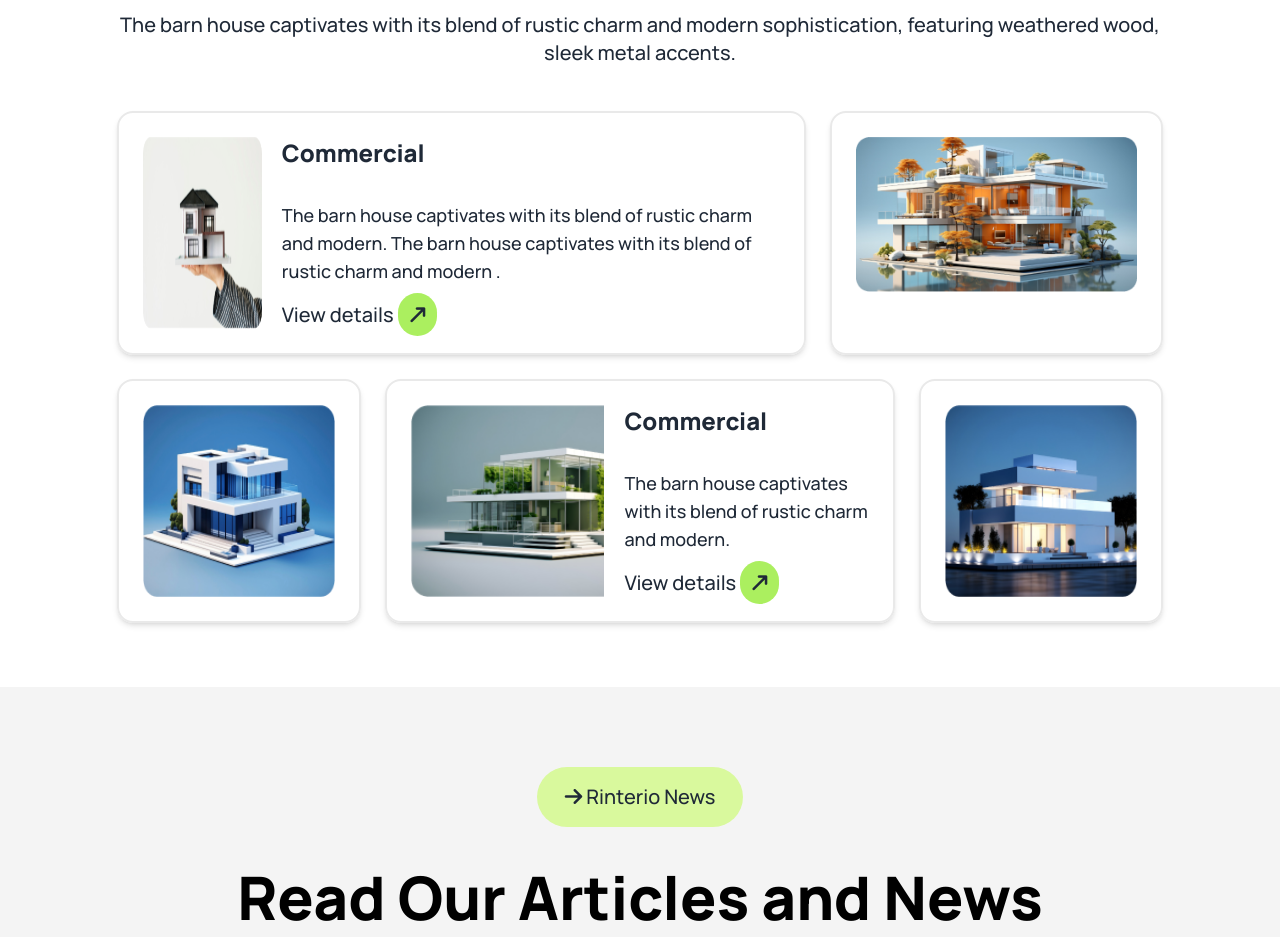
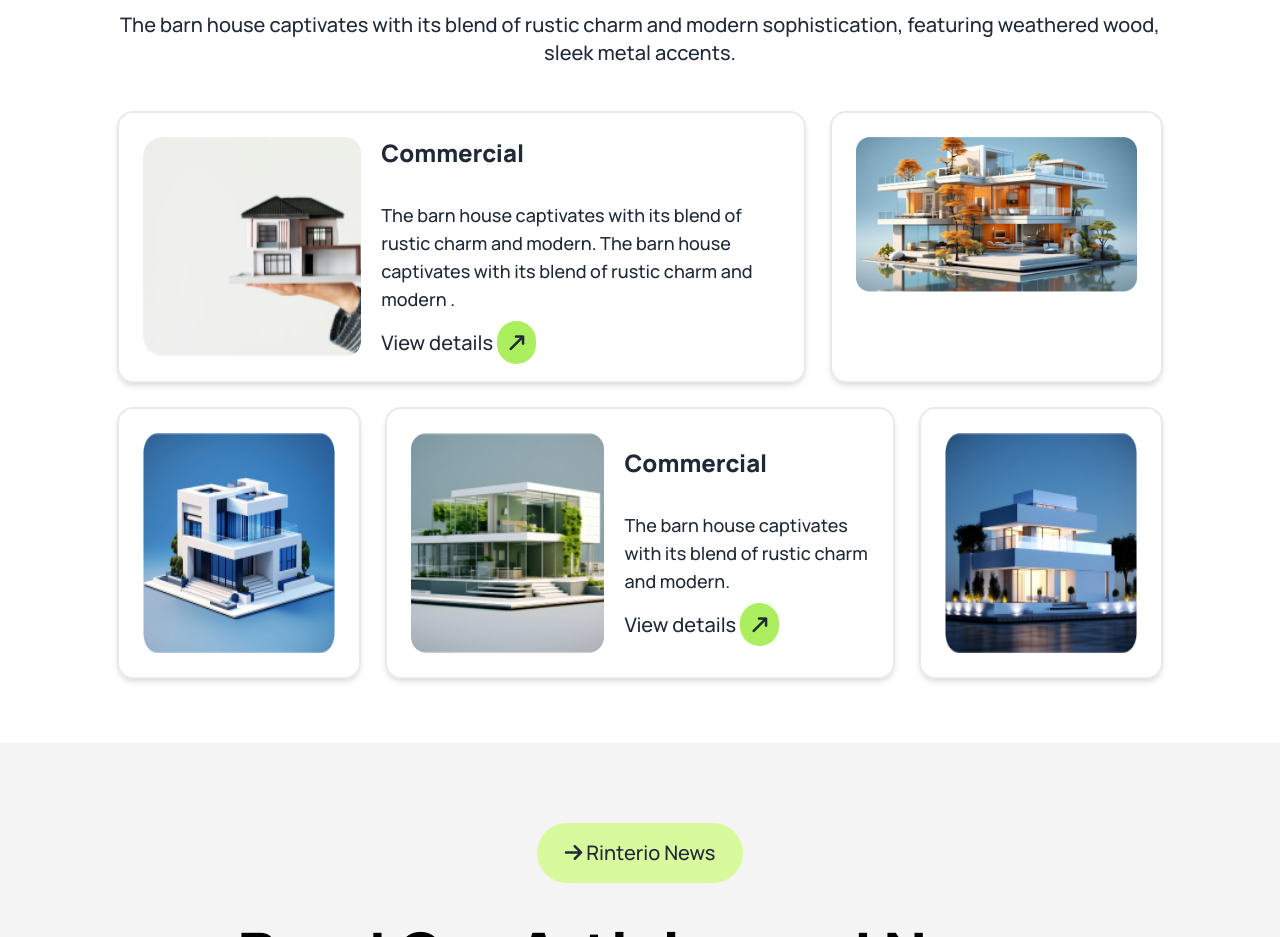
Before and after one commit to SifatSararChistee/rinterio-assignment3, a plain HTML site: page index.html in a window 1280 px wide. Shown: the part 3240-4177 px from the top of the page. Drawn offline with nearby package versions, Linux system fonts and the light colour scheme.

Commit message:
final commit

```diff
--- a/index.html
+++ b/index.html
@@ -391,8 +391,8 @@
               <div
                 class="border-2 border-[#E9E9E9] lg:col-span-8 p-6 flex flex-col lg:flex-row gap-5 rounded-2xl shadow-md"
               >
-                <div>
-                  <img class="w-full h-full" src="assets/img1.png" alt="" />
+                <div style="background-image: url(./assets/img1.png); background-repeat: no-repeat; background-size: cover;" class="w-full h-full rounded-2xl">
+                  <img class="w-full h-full lg:hidden" src="assets/img1.png" alt="" />
                 </div>
                 <div class="flex flex-col justify-center items-start space-y-4">
                   <h4 class="text-2xl font-extrabold mb-4">Commercial</h4>
@@ -424,8 +424,8 @@
               <div
                 class="border-2 border-[#E9E9E9] lg:col-span-6 p-6 flex flex-col lg:flex-row gap-5 rounded-2xl shadow-md"
               >
-                <div style="background-image: url(./assets/img4.png); background-repeat: no-repeat; background-size: cover;" class="w-full h-full">
-                  <img class="w-full h-full lg:hidden md:hidden" src="assets/img4.png" alt="" />
+                <div style="background-image: url(./assets/img4.png); background-repeat: no-repeat; background-size: cover; background-position: center;" class="w-full h-full rounded-2xl">
+                  <img class="w-full h-full lg:hidden" src="assets/img4.png" alt="" />
                 </div>
                 <div class="flex flex-col justify-center items-start space-y-4">
                   <h4 class="text-2xl font-extrabold mb-4">Commercial</h4>
```
